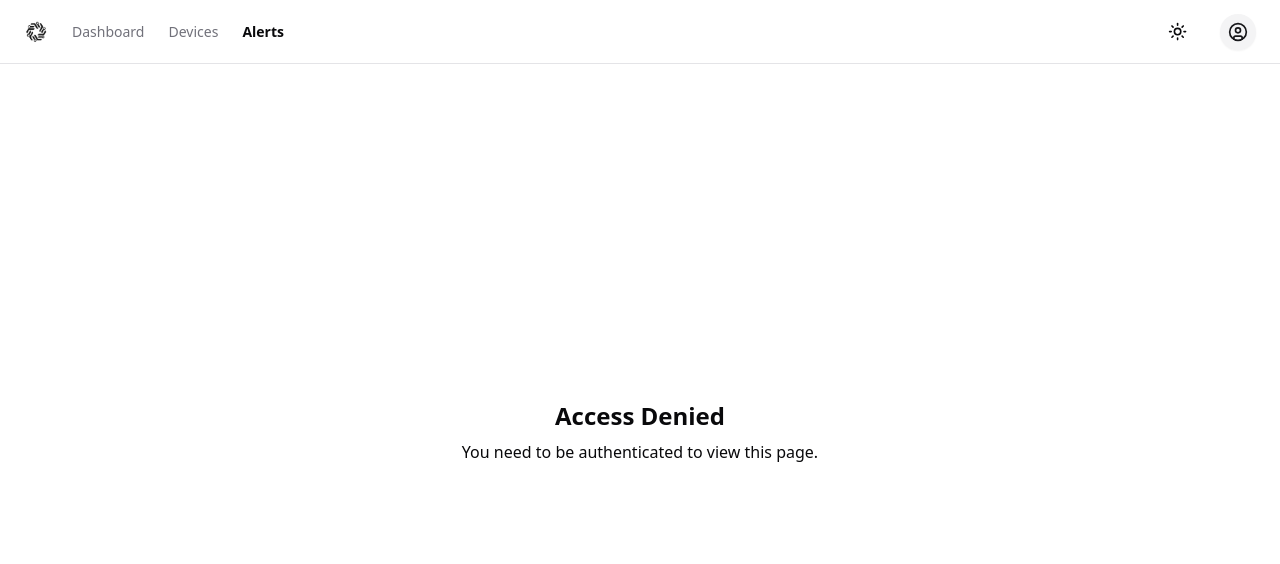
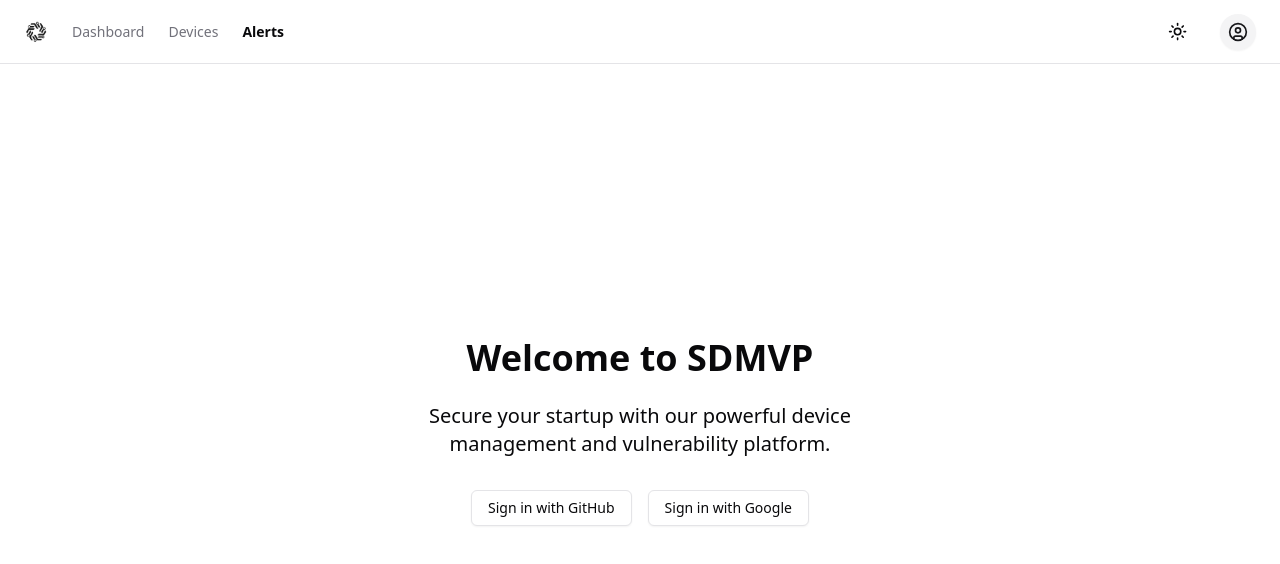
Before and after one commit to r3at0x/leen, a Next.js app: page /alerts in a window 1280 px wide. Shown: the top 564 px of the page. Built offline with nearby package versions, Linux system fonts and the light colour scheme; no server answers.

Commit message:
Naming convention coherent fix

```diff
--- a/app/alerts/page.tsx
+++ b/app/alerts/page.tsx
@@ -1,5 +1,5 @@
 import { Metadata } from "next";
-import AlertsContent from "./AlertsContent";
+import AlertsContent from "./alertsContent";
 
 export const metadata: Metadata = {
   title: "Alerts | SDMVP",
--- a/app/layout.tsx
+++ b/app/layout.tsx
@@ -6,7 +6,7 @@ import NextTopLoader from "nextjs-toploader";
 import { SessionProvider } from "next-auth/react";
 import { auth } from "@/auth";
 import { ThemeProvider } from "@/components/theme-provider";
-import ProtectedRoute from "@/components/ProtectedRoute";
+import ProtectedRoute from "@/components/protected-route";
 
 const geistSans = localFont({
   src: "./fonts/GeistVF.woff",
--- a/app/page.tsx
+++ b/app/page.tsx
@@ -1,6 +1,6 @@
 import { Metadata } from "next";
-import { DeviceStatusCards } from "@/components/DeviceStatusCards";
-import { OsVersion } from "@/components/osVersion";
+import { DeviceStatusCards } from "@/components/device-status-cards";
+import { OsVersion } from "@/components/os-version";
 
 export const metadata: Metadata = {
   title: "Dashboard | SDMVP",
--- a/components/accessDenied.tsx
+++ /dev/null
@@ -1,8 +0,0 @@
-export default function AccessDenied() {
-  return (
-    <div className="text-center">
-      <h1 className="text-2xl font-bold mb-4">Access Denied</h1>
-      <p>You must be signed in to view this page.</p>
-    </div>
-  );
-}
--- /dev/null
+++ b/components/landing-page.tsx
@@ -0,0 +1,26 @@
+import { Button } from "@/components/ui/button";
+import { signInWithGithub, signInWithGoogle } from "@/authActions";
+
+export function LandingPage() {
+  return (
+    <div className="flex flex-col items-center justify-center min-h-[calc(100vh-64px)] bg-background text-foreground">
+      <h1 className="text-4xl font-bold mb-6">Welcome to SDMVP</h1>
+      <p className="text-xl mb-8 text-center max-w-md">
+        Secure your startup with our powerful device management and
+        vulnerability platform.
+      </p>
+      <div className="flex space-x-4">
+        <form action={signInWithGithub}>
+          <Button type="submit" variant="outline">
+            Sign in with GitHub
+          </Button>
+        </form>
+        <form action={signInWithGoogle}>
+          <Button type="submit" variant="outline">
+            Sign in with Google
+          </Button>
+        </form>
+      </div>
+    </div>
+  );
+}
--- a/components/osVersion.tsx
+++ b/components/os-version.tsx
@@ -3,7 +3,7 @@
 import React, { useState, useEffect } from "react";
 import { TrendingUp } from "lucide-react";
 import { Bar, BarChart, CartesianGrid, XAxis, YAxis, Tooltip } from "recharts";
-import { fetchDevices } from "@/lib/leenApi";
+import { fetchDevices } from "@/lib/leen-api";
 import { Device } from "@/types/device";
 
 import {
--- a/components/ProtectedRoute.tsx
+++ b/components/protected-route.tsx
@@ -2,6 +2,7 @@
 
 import { useSession } from "next-auth/react";
 import { ReactNode } from "react";
+import { LandingPage } from "./landing-page";
 
 interface ProtectedRouteProps {
   children: ReactNode;
@@ -15,14 +16,7 @@ export default function ProtectedRoute({ children }: ProtectedRouteProps) {
   }
 
   if (!session) {
-    return (
-      <div className="flex items-center justify-center h-[calc(100vh-64px)]">
-        <div className="text-center">
-          <h1 className="text-2xl font-bold mb-2">Access Denied</h1>
-          <p>You need to be authenticated to view this page.</p>
-        </div>
-      </div>
-    );
+    return <LandingPage />;
   }
 
   return <>{children}</>;
```
Also changed, not shown: app/alerts/alertsContent.tsx (renamed from app/alerts/AlertsContent.tsx, +33 -14 lines), app/devices/DevicesContent.tsx (+27 -11 lines), components/device-status-cards.tsx (renamed from components/DeviceStatusCards.tsx, +10 -11 lines), lib/leen-api.ts (renamed from lib/leenApi.ts).
